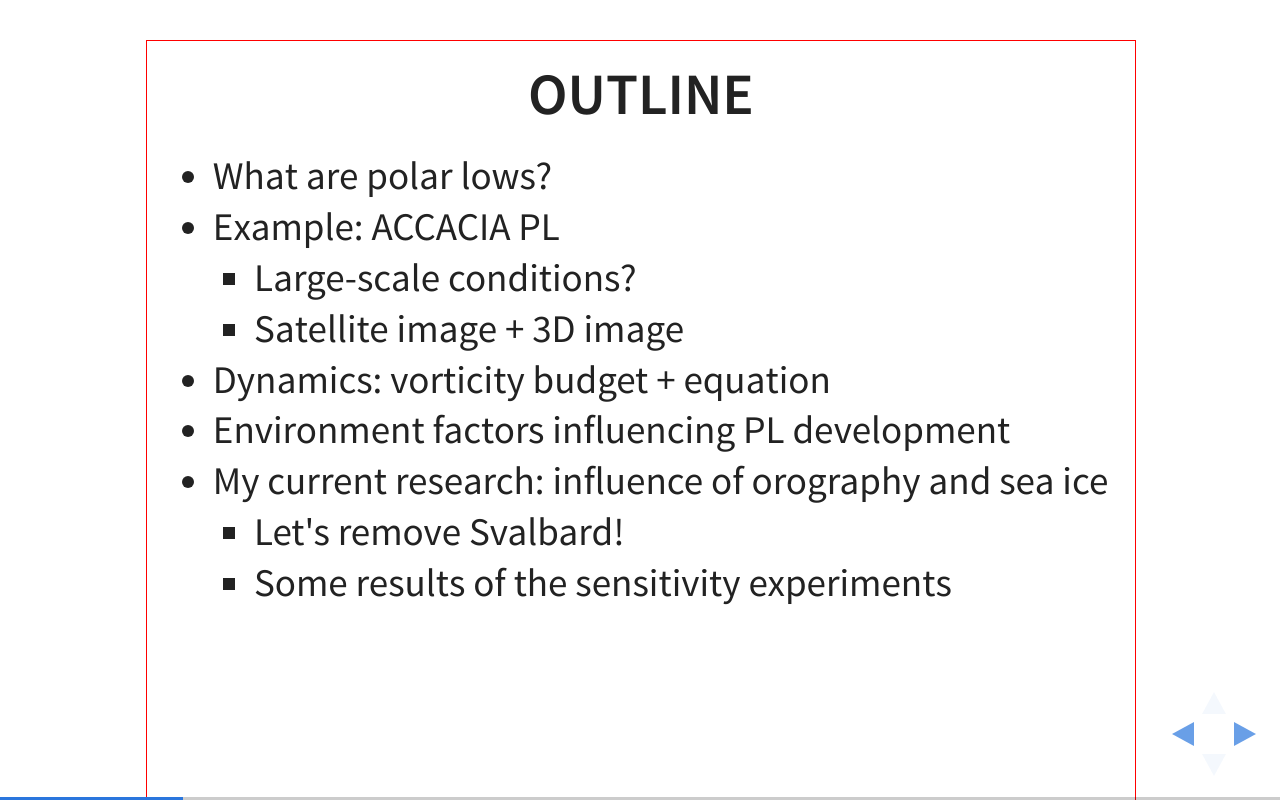
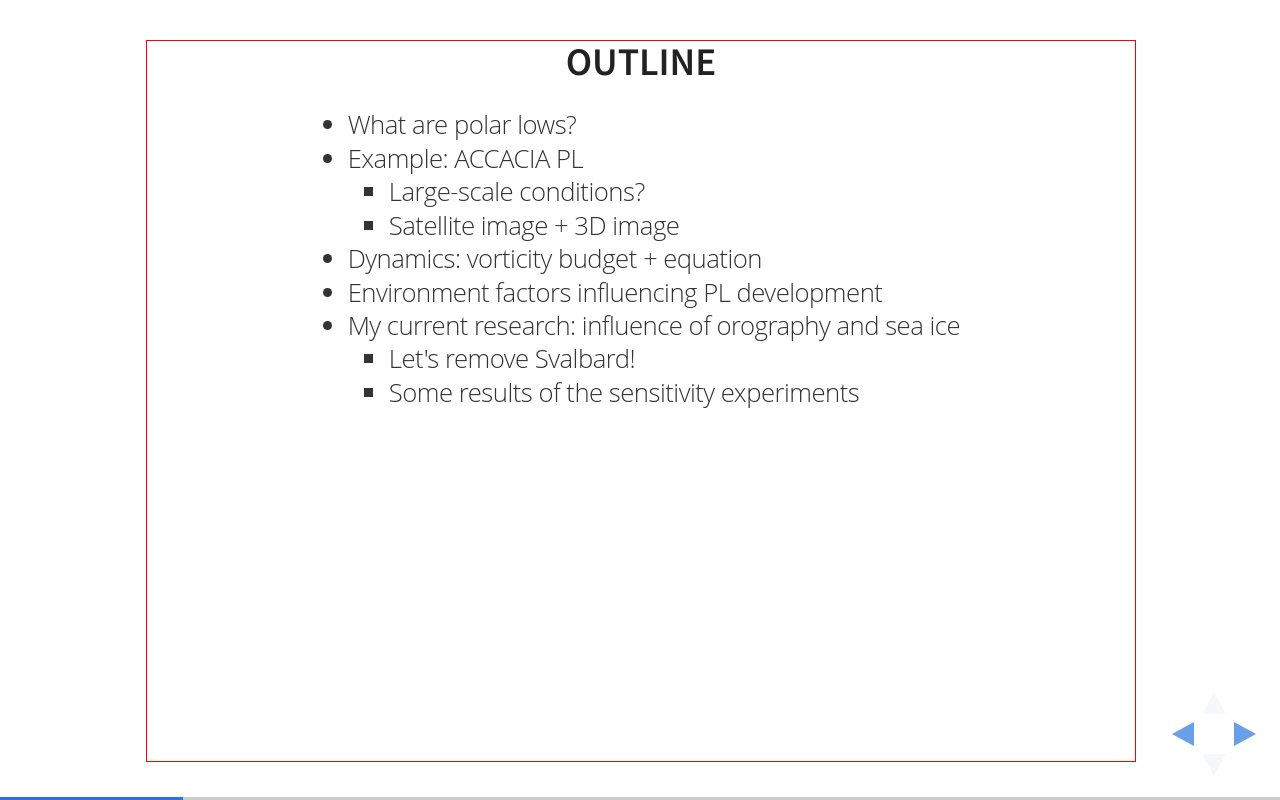
Before and after one commit to dennissergeev/2017_march_talk, a plain HTML site: page index.html in a window 1280 px wide. Both pictures are taken after a click on the button 1251 px from the left and 734 px from the top of the page. Drawn offline with Linux system fonts and the light colour scheme.

```diff
--- a/mytheme.css
+++ b/mytheme.css
@@ -2,8 +2,15 @@
 @import url("./icons/font-awesome/css/font-awesome.min.css");
 @import url("./icons/academicons/css/academicons.css");
 
+.reveal {
+  font-family: "Open Sans", sans-serif;
+  font-size: 25px;
+  font-weight: 200;
+  letter-spacing: -0.02em;
+  color: #333333; }
+
 .reveal h1 {
-    font-size: 1.5em;
+    font-size: 38px;
 }
 
 .reveal section img { background: none;
@@ -15,6 +22,7 @@
     /* Force every slide to be full height so that footers work */
     height: 100%;
     border-style: solid; border-color: #ff0000; border-width:1px;
+    padding: 0px;
 }
 
 .reveal section div img, .reveal section div video {
@@ -28,20 +36,22 @@
     margin-right: auto;
 }
 
-.reveal .w25  { width: 25%; border-style: solid; border-color: #ff0000; border-width:1px; display: inline-block}
-.reveal .w30  { width: 30%; border-style: solid; border-color: #ff0000; border-width:1px; display: inline-block}
-.reveal .w35  { width: 35%; border-style: solid; border-color: #ff0000; border-width:1px; display: inline-block}
-.reveal .w40  { width: 40%; border-style: solid; border-color: #ff0000; border-width:1px; display: inline-block}
-.reveal .w45  { width: 45%; border-style: solid; border-color: #ff0000; border-width:1px; display: inline-block}
-.reveal .w50  { width: 50%; border-style: solid; border-color: #ff0000; border-width:1px; display: inline-block}
-.reveal .w55  { width: 55%; border-style: solid; border-color: #ff0000; border-width:1px; display: inline-block}
-.reveal .w60  { width: 60%; border-style: solid; border-color: #ff0000; border-width:1px; display: inline-block}
-.reveal .w65  { width: 65%; border-style: solid; border-color: #ff0000; border-width:1px; display: inline-block}
-.reveal .w70  { width: 70%; border-style: solid; border-color: #ff0000; border-width:1px; display: inline-block}
-.reveal .w80  { width: 80%; border-style: solid; border-color: #ff0000; border-width:1px; display: inline-block}
-.reveal .w85  { width: 85%; border-style: solid; border-color: #ff0000; border-width:1px; display: inline-block}
-.reveal .w90  { width: 90%; border-style: solid; border-color: #ff0000; border-width:1px; display: inline-block}
-.reveal .w100 { width: 100%;border-style: solid; border-color: #ff0000; border-width:1px; display: inline-block}
+.reveal .w10  { width: 10%!important; border-style: solid; border-color: #ff0000; border-width:1px; display: inline-block}
+.reveal .w20  { width: 20%!important; border-style: solid; border-color: #ff0000; border-width:1px; display: inline-block}
+.reveal .w25  { width: 25%!important; border-style: solid; border-color: #ff0000; border-width:1px; display: inline-block}
+.reveal .w30  { width: 30%!important; border-style: solid; border-color: #ff0000; border-width:1px; display: inline-block}
+.reveal .w35  { width: 35%!important; border-style: solid; border-color: #ff0000; border-width:1px; display: inline-block}
+.reveal .w40  { width: 40%!important; border-style: solid; border-color: #ff0000; border-width:1px; display: inline-block}
+.reveal .w45  { width: 45%!important; border-style: solid; border-color: #ff0000; border-width:1px; display: inline-block}
+.reveal .w50  { width: 50%!important; border-style: solid; border-color: #ff0000; border-width:1px; display: inline-block}
+.reveal .w55  { width: 55%!important; border-style: solid; border-color: #ff0000; border-width:1px; display: inline-block}
+.reveal .w60  { width: 60%!important; border-style: solid; border-color: #ff0000; border-width:1px; display: inline-block}
+.reveal .w65  { width: 65%!important; border-style: solid; border-color: #ff0000; border-width:1px; display: inline-block}
+.reveal .w70  { width: 70%!important; border-style: solid; border-color: #ff0000; border-width:1px; display: inline-block}
+.reveal .w80  { width: 80%!important; border-style: solid; border-color: #ff0000; border-width:1px; display: inline-block}
+.reveal .w85  { width: 85%!important; border-style: solid; border-color: #ff0000; border-width:1px; display: inline-block}
+.reveal .w90  { width: 90%!important; border-style: solid; border-color: #ff0000; border-width:1px; display: inline-block}
+.reveal .w100 { width: 100%!important;border-style: solid; border-color: #ff0000; border-width:1px; display: inline-block}
 
 .img-with-text {
     text-align: justify;
```
Also changed, not shown: slides.md (+14 -3 lines).
